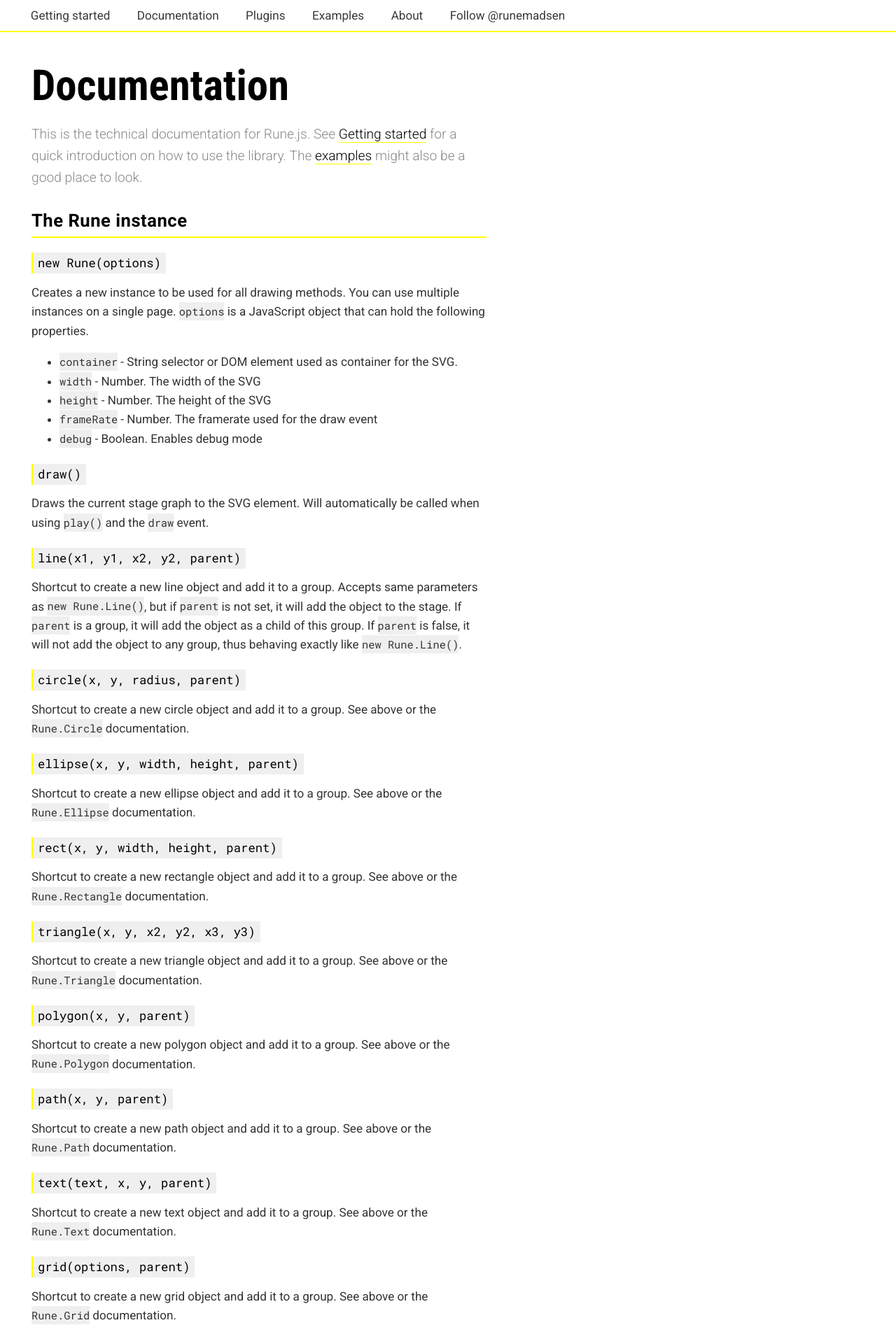
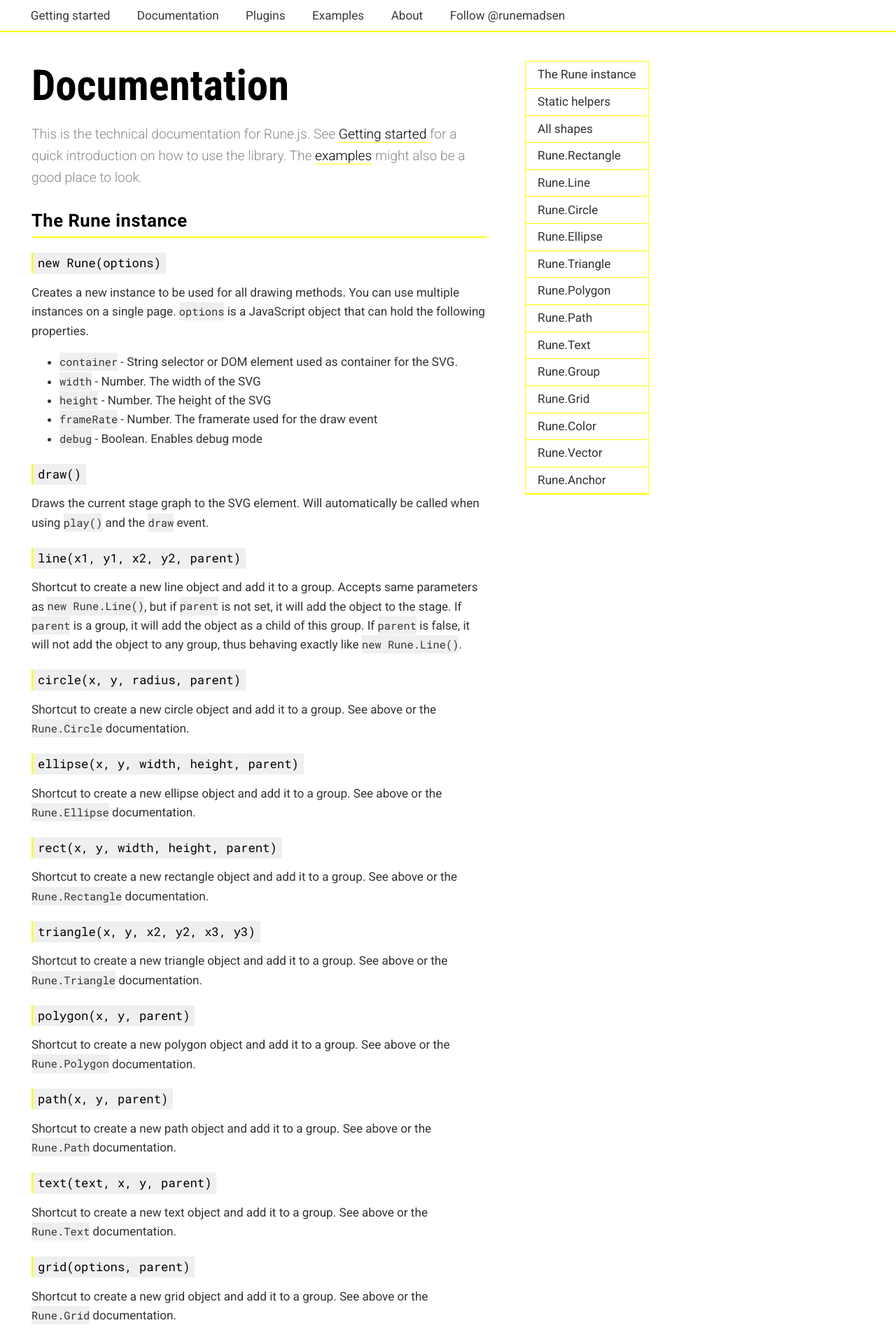
Before and after one commit to runemadsen/rune.js, a Jekyll site: the page built from documentation.md, in a window 1280 px wide. Shown: the top 1914 px of the page at 70% size. Built offline with Jekyll 4.4.1, drawn with Linux system fonts in a browser that asks for light colours; nearby versions of some CDN libraries; comment, search, counter and statistics services are not loaded.

Commit message:
adding a nice little menu

```diff
--- a/_layouts/default.html
+++ b/_layouts/default.html
@@ -16,6 +16,7 @@
     <script>!function(d,s,id){var js,fjs=d.getElementsByTagName(s)[0],p=/^http:/.test(d.location)?'http':'https';if(!d.getElementById(id)){js=d.createElement(s);js.id=id;js.src=p+'://platform.twitter.com/widgets.js';fjs.parentNode.insertBefore(js,fjs);}}(document, 'script', 'twitter-wjs');</script>
 
     <script type="text/javascript" src="https://code.jquery.com/jquery-2.1.4.min.js"></script>
+    <script type="text/javascript" src="js/app.js"></script>
     <script type="text/javascript" src="js/highlight.js"></script>
     <script>hljs.initHighlightingOnLoad();</script>
 
--- a/_sass/_layout.scss
+++ b/_sass/_layout.scss
@@ -20,7 +20,6 @@
 
 header {
   border-bottom: 2px solid $yellow;
-  width: 100%;
 
   ul {
     text-align: center;
@@ -56,6 +55,42 @@
   }
 }
 
+// TOC
+// --------------------------------------------------------
+
+#toc {
+
+  display: none;
+  position: absolute;
+  left: 750px;
+
+  ul {
+
+    list-style: none;
+    margin: 0;
+    padding: 0;
+    right: 20px;
+    border: 1px solid #FF0;
+
+    li {
+      border-bottom: 1px solid #FF0;
+      padding: 0.3em 1em;
+
+      a {
+        border-bottom: none;
+      }
+    }
+
+  }
+
+}
+
+@media (min-width: 930px) {
+  #toc {
+    display: block;
+  }
+}
+
 // Download table
 // --------------------------------------------------------
 
--- a/documentation.md
+++ b/documentation.md
@@ -3,6 +3,8 @@
 title: "Rune.js Documentation"
 bodyClass: "documentation"
 ---
+
+<div id="toc"></div>
 
 # Documentation
 
--- a/js/app.js
+++ b/js/app.js
@@ -1,3 +1,16 @@
 $(function() {
-  // something
+
+  // if the page has a #toc div, generate a toc list
+  // in that div.
+  var toc = $("#toc");
+  if(toc.length > 0) {
+    toc.append("<ul></ul>");
+    $("h2").each(function() {
+      var jheading = $(this);
+      var slug = jheading.attr("id");
+      var txt = jheading.text();
+      $("#toc ul").append("<li><a href='#"+slug+"'>"+txt+"</a></li>");
+    });
+  }
+
 });
```
